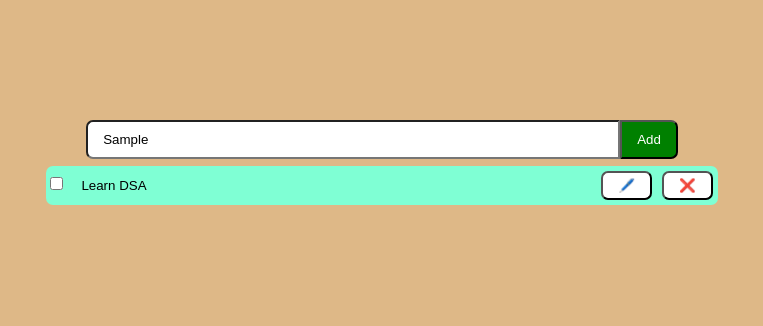
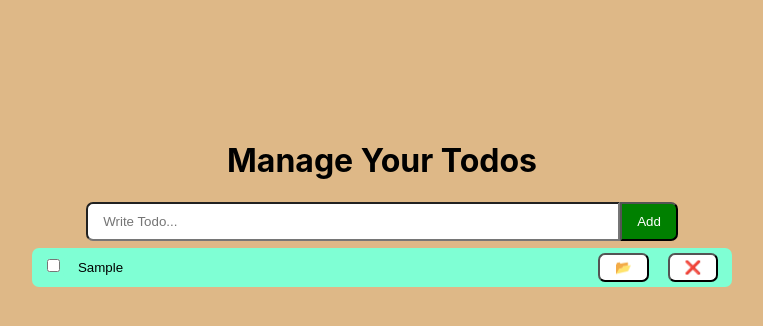
Before and after one commit to silenthac/todowebapp, a React (Create React App) app: page / in a window 1280 px wide. Both pictures are taken after typing "Sample" into the empty fields and a click on the button "Add". Shown: the top 326 px of the page, without its empty margins (258-1021 px from the left). Built offline with nearby package versions, Linux system fonts and the light colour scheme.

Commit message:
added all the functionalities

```diff
--- a/src/App.js
+++ b/src/App.js
@@ -2,17 +2,77 @@ import InputCard from "./components/input/InputCard";
 import Card from "./components/displayTodoCard/Card";
 
 import './App.css'
+import { useEffect, useState } from "react";
+import { Todoprovider } from "./context/TodoContext";
 
 
 
 function App() {
+  const [todos,setTodos] = useState([]);
+
+  const addTodo = (todo)=>{
+    setTodos((prev)=>[...prev,{...todo}])
+
+  }
+
+  const updateTodo = (id,todo)=>{
+    setTodos((prev)=>prev.map((prevTodo)=>(prevTodo.id===id?todo:prevTodo)))
+
+  }
+
+  const deletetodo = (id) =>{
+    // console.log(id)
+    setTodos((prev)=>(prev.filter((todo)=>todo.id!==id)))
+
+
+  }
+
+
+  const toggleComplete = (id) =>{
+    console.log(id)
+    setTodos((prev)=>prev.map((prevTodo)=>prevTodo.id===id?{...prevTodo,isCompleted:!prevTodo.isCompleted}:prevTodo))
+  }
+
+  // useEffect(() => {
+
+  //   const todos = JSON.parse(localStorage.getItem("todos"));
+  //   if(todos&&todos.length>0)
+  //   {
+  //     setTodos(todos);
+  //   }
+  // }, [])
+
+  // useEffect(() => {
+  //   localStorage.setItem("todos",JSON.stringify(todos));
+
+  // }, [todos])
+
+
+
+
+
+
+
+
   return (
+    <Todoprovider value={{todos,addTodo,updateTodo,deletetodo,toggleComplete}}>
     <div className="App">
+      <h1>Manage Your Todos</h1>
       <InputCard/>
-      <Card/>
+
+      {
+        todos.map((todo)=>(
+          <div key={todo.id}>
+            <Card todo ={todo}/>
+
+            </div>
+        ))
+
+      }
 
 
     </div>
+    </Todoprovider>
   );
 }
 
--- a/src/components/displayTodoCard/Card.css
+++ b/src/components/displayTodoCard/Card.css
@@ -4,6 +4,8 @@
     padding: 5px 15px 5px 15px;
     border-radius : 7px 7px 7px 7px;
     margin: 5px;
+    margin-right: 14px;
+
 }
 
 .input1{
@@ -18,6 +20,13 @@
 
 }
 
+
+.input2{
+    text-decoration: line-through;
+
+
+}
+
 .card{
     background-color: aquamarine;
     display: inline-block;
@@ -25,3 +34,13 @@
     margin: 7px;
 
 }
+
+.card2{
+    background-color: red;
+}
+
+
+.check{
+    margin-left: 15px;
+
+}
--- a/src/components/displayTodoCard/Card.js
+++ b/src/components/displayTodoCard/Card.js
@@ -1,14 +1,39 @@
-import React from 'react'
+import React, { useState } from 'react'
 import '../displayTodoCard/Card.css'
+import { useTodo } from '../../context/TodoContext'
 
-const Card = () => {
+const Card = ({todo}) => {
+    const [isEditable,setEditable] =useState(false);
+    const [msg,setmsg] =useState(todo.todo);
+    const {updateTodo,deletetodo,toggleComplete} = useTodo()
 
+
+    const editTodo =()=>{
+        updateTodo(todo.id,{...todo,todo:msg})
+        setEditable(false);
+    }
+
+    const togglecomp = ()=>{
+        toggleComplete(todo.id)
+    }
+
+    console.log('TODO ',todo.isCompleted)
   return (
     <div className='card '>
-        <input type='checkbox'/>
-        <input class='input1' type='text' value="Learn DSA" readOnly ={true}/>
-        <button  className='btn1'>🖊️</button>
-        <button class='btn1'>❌</button>
+        <input class='check' type='checkbox' checked = {todo.isCompleted} onChange={togglecomp}/>
+        <input class={`input1 ${todo.isCompleted? `input2`: ``} `} type='text' value={msg} onChange={(e)=>setmsg(e.target.value)} readOnly ={!isEditable}/>
+        <button onClick={()=>{if(todo.isCompleted)return
+           if(isEditable){
+            editTodo();
+           }
+            else{
+                setEditable((prev) =>!prev);
+
+
+           }
+
+        }} disabled ={todo.isCompleted} className='btn1'>{isEditable?'🖊️':'📂'}</button>
+        <button onClick={()=>{deletetodo(todo.id)}} class='btn1'>❌</button>
 
 
     </div>
--- a/src/components/input/InputCard.js
+++ b/src/components/input/InputCard.js
@@ -1,11 +1,23 @@
-import React from 'react'
+import React, { useState } from 'react'
 import  '../input/inputcard.css'
+import { useTodo } from '../../context/TodoContext'
 
-const InputCard = () => {
+const
+InputCard = () => {
+    const [todo,settodo] = useState("")
+    const {addTodo} = useTodo();
+
+    const add = (e)=>{
+        e.preventDefault()
+        if(!todo) return
+        addTodo({id:Date.now(),todo:todo,iscompleted:false})
+        settodo("");
+    }
+
   return (
     <div>
-        <input class='input' type='text' placeholder='Write Todo...'/>
-        <button class = 'btn' onClick={(e)=>e.preventDefault()}>Add</button>
+        <input value={todo} onChange={(e)=>settodo(e.target.value)} class='input' type='text' placeholder='Write Todo...'/>
+        <button class = 'btn' onClick={add}>Add</button>
     </div>
   )
 }
--- /dev/null
+++ b/src/context/TodoContext.js
@@ -0,0 +1,24 @@
+import { createContext, useContext } from "react";
+
+
+export const Todocontext =createContext({
+   todos: [{
+        id:'1',
+        todo:"Hiii",
+        isCompleted : false
+}],
+
+addTodo:(todo)=>{},
+updateTodo:(id,todo)=>{},
+deletetodo:(id)=>{},
+toggleComplete:(id)=>{},
+
+
+
+})
+
+export const useTodo = ()=>{
+    return useContext(Todocontext)
+}
+
+export const Todoprovider = Todocontext.Provider
```
Also changed, not shown: 1 other file (tests, documents, lock files or other folders).
